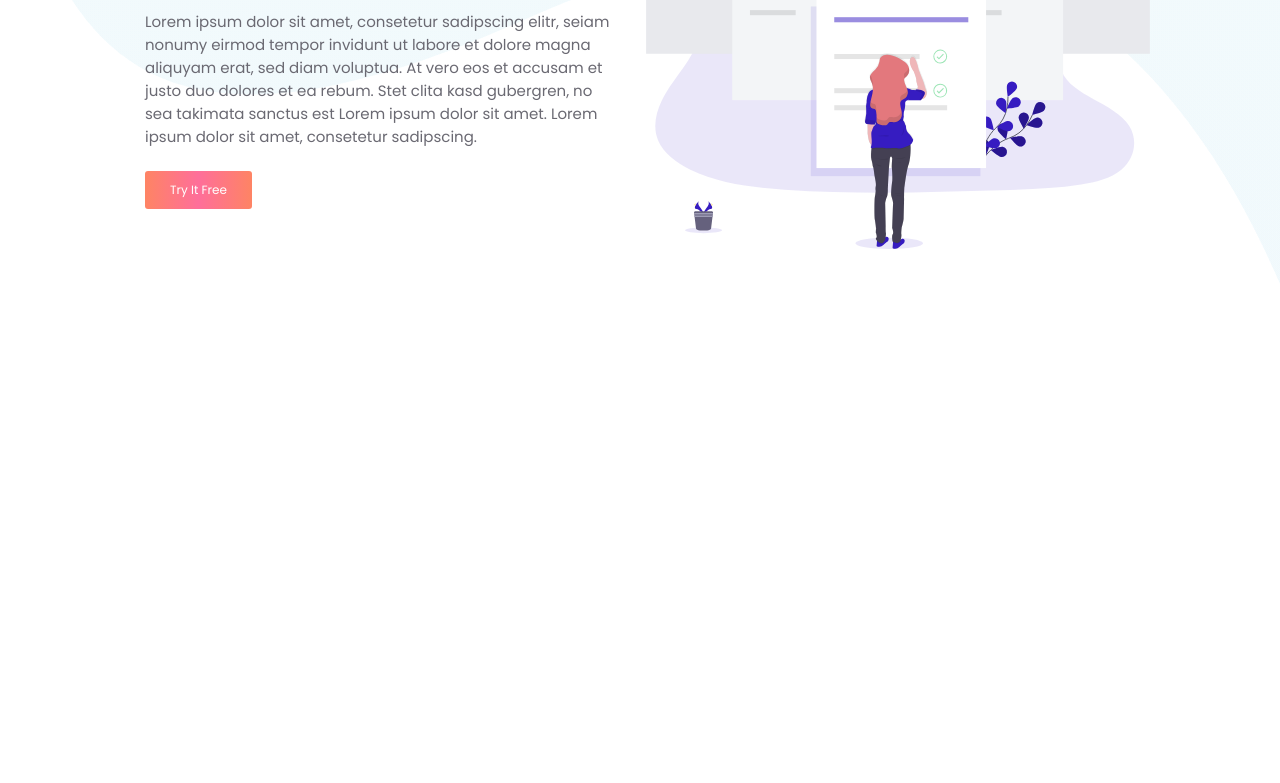
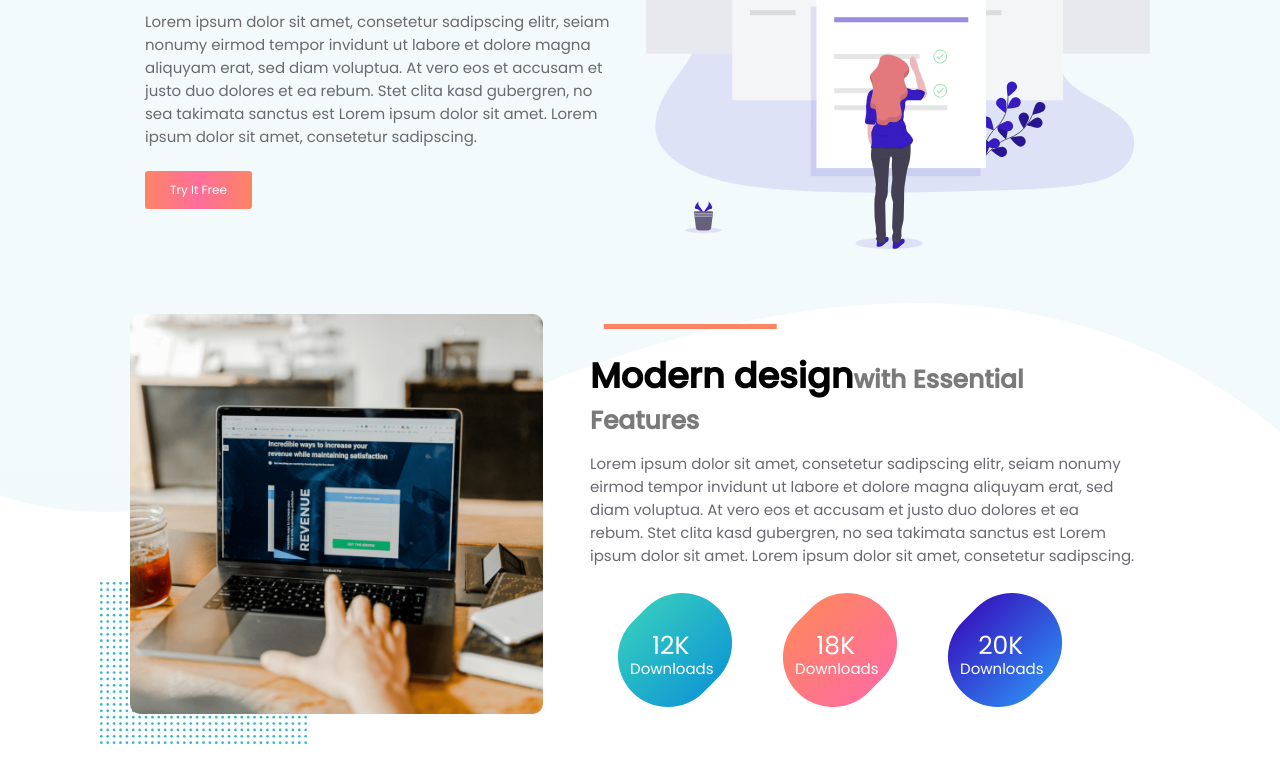
Before and after one commit to eeyfesubalew/start--up, a React (Create React App) app: page / in a window 1280 px wide. Shown: the part 3017-3800 px from the top of the page. Before the commit the page ends 3311 px from the top, so only its background shows below. Built offline with nearby package versions, Linux system fonts and the light colour scheme.

Commit message:
about video

```diff
--- a/src/components/About-section.js
+++ b/src/components/About-section.js
@@ -1,14 +1,18 @@
+import { useState } from "react";
 import "./About-section.scss";
 import aboutimg1 from "../assets/about1.svg";
 import aboutimg2 from "../assets/about2.svg";
 import aboutimg3 from "../assets/about3.svg";
+import dots from "../assets/dots.svg";
+import video from "../assets/video.png";
+
 const AboutSection = () => {
   return (
     <section className="about-sec">
       <div className="ab-sec-container">
         <div className="ab-sec ab-sec-one">
           <h3 className="ab-title">
-            <span className="ab-title-big">Quick & Easy</span>{" "}
+            <span className="ab-title-big">Quick & Easy</span>
             <span className="ab-title-small">to Use Bootstrap Template</span>
           </h3>
           <p className="ab-desc">
@@ -75,6 +79,41 @@ const AboutSection = () => {
           <img src={aboutimg3} className="ab-img" />
         </div>
       </div>
+
+      <div className="ab-sec-container">
+        <div className="ab-sec ab-sec-video">
+          <img src={dots} className="ab-img ab-dots" />
+          {/* <img src={video} className="ab-img ab-video" /> */}
+        </div>
+        <div className="ab-sec ab-sec-one ab-sec-one-right">
+          <h3 className="ab-title">
+            <span className="ab-title-big">Modern design</span>
+            <span className="ab-title-small">with Essential Features</span>
+          </h3>
+          <p className="ab-desc">
+            Lorem ipsum dolor sit amet, consetetur sadipscing elitr, seiam
+            nonumy eirmod tempor invidunt ut labore et dolore magna aliquyam
+            erat, sed diam voluptua. At vero eos et accusam et justo duo dolores
+            et ea rebum. Stet clita kasd gubergren, no sea takimata sanctus est
+            Lorem ipsum dolor sit amet. Lorem ipsum dolor sit amet, consetetur
+            sadipscing.
+          </p>
+          <div className="ab-shapes">
+            <div className="ab-shape ab-shape-1">
+              <div className="ab-amount"> 12K</div>
+              <div className="ab-down">Downloads</div>
+            </div>
+            <div className="ab-shape ab-shape-2">
+              <div className="ab-amount"> 18K</div>
+              <div className="ab-down">Downloads</div>
+            </div>
+            <div className="ab-shape ab-shape-3">
+              <div className="ab-amount"> 20K</div>
+              <div className="ab-down">Downloads</div>
+            </div>
+          </div>
+        </div>
+      </div>
     </section>
   );
 };
--- a/src/components/About-section.scss
+++ b/src/components/About-section.scss
@@ -23,8 +23,6 @@
 .ab-title-small {
   font-size: 2.5rem;
   color: #7b7a7a;
-}
-.ab-sec {
 }
 .ab-desc {
   font-size: 1.5rem;
@@ -71,3 +69,72 @@
 .ab-sec-one-right {
   margin-left: 2rem;
 }
+
+.ab-dots {
+  position: absolute;
+  left: -3rem;
+  bottom: -3rem;
+  z-index: -88;
+  width: 50%;
+}
+.ab-video {
+  position: absolute;
+  top: 0%;
+  right: 0;
+
+  height: 80%;
+}
+
+.ab-sec {
+  position: relative;
+}
+.ab-sec-video {
+  height: 40rem;
+  background-image: url("../assets/video.png");
+  position: relative;
+  background-size: cover;
+  background-position: center;
+  border-radius: 1rem;
+}
+
+.ab-shapes {
+  display: flex;
+  padding: 1rem 2.5rem;
+}
+
+.ab-shape {
+  padding: 2.5rem;
+  height: 10rem;
+  width: 12rem;
+  transform: rotate(-45deg);
+  border-radius: 10rem;
+  // align-items: center;
+  color: #fff;
+  font-size: 2.5rem;
+  text-align: center;
+  // justify-content: center;
+  margin-right: 4.5rem;
+  &-1 {
+    background-image: linear-gradient(#33c8c1 0%, #119bd2 100%);
+  }
+  &-2 {
+    background-image: linear-gradient(#fe8464 0%, #fe6e9a 100%);
+  }
+  &-3 {
+    background-image: linear-gradient(#361cc1 0%, #2e82ef 100%);
+  }
+}
+
+.ab-down {
+  display: block;
+  font-size: 1.5rem;
+  line-height: 1;
+  transform: rotate(45deg);
+  margin-left: -3rem;
+  margin-top: -1rem;
+}
+
+.ab-amount {
+  transform: rotate(45deg);
+  display: block;
+}
```
Also changed, not shown: src/assets/dots.svg (added).
